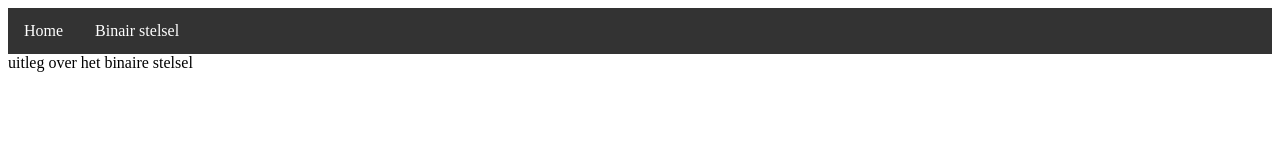
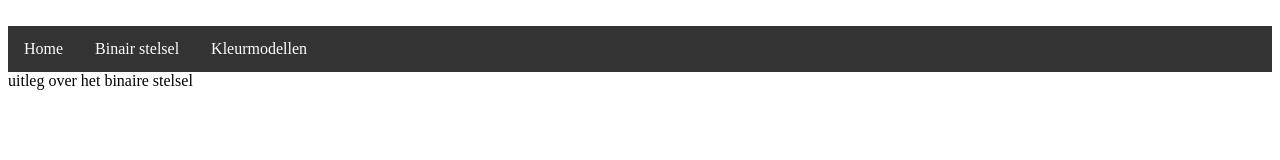
Before and after one commit to Blijebanaan/Blijebanaan.github.io, a plain HTML site: page binairstelsel.html in a window 1280 px wide. Drawn offline with Linux system fonts and the light colour scheme.

Commit message:
Update binairstelsel.html

```diff
--- a/binairstelsel.html
+++ b/binairstelsel.html
@@ -6,9 +6,11 @@
     <link rel="stylesheet" type="text/css" href="opmaak.css">
   </head>
   <body>
+    <br>
     <ul>
       <li><a href="index.html"> Home</a></li>
       <li><a href="binairstelsel.html">Binair stelsel</a></li>
+      <li><a href="kleurmodellen.html">Kleurmodellen</a></li>
     </ul>
     uitleg over het binaire stelsel
   </body>
```
